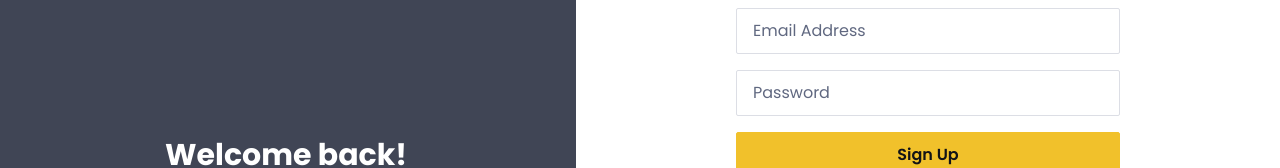
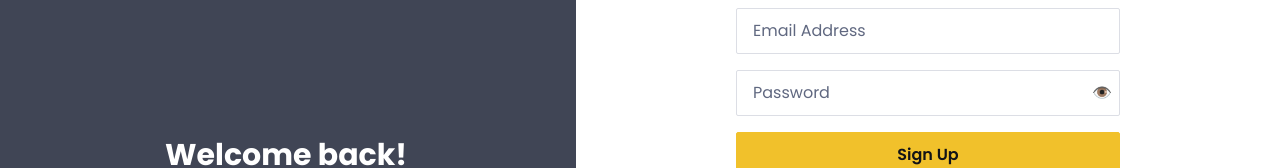
Before and after one commit to dewanshDT/wisdomweb, a React (Vite) app: page /auth/signup in a window 1280 px wide. Shown: the part 405-573 px from the top of the page. Built offline with nearby package versions, Linux system fonts and the light colour scheme.

Commit message:
modified the field to use password and ref

```diff
--- a/src/components/Field.tsx
+++ b/src/components/Field.tsx
@@ -1,22 +1,15 @@
-import { cva, type VariantProps } from 'class-variance-authority'
+import { forwardRef, HTMLProps, ForwardedRef, useState } from 'react'
 import clsx from 'clsx'
 import { twMerge } from 'tailwind-merge'
 
-const input = cva(
-  clsx(
-    'bg-white',
-    'placeholder:text-neutral-charcoal',
-    'border-neutral-divider',
-    'focus:outline-none',
-  ),
-  {
-    variants: {
+// Define your variant configuration here
+const inputVariants = {
   intent: {
-        primary: ['border', 'rounded-sm', 'focus:border-primary-600'],
+    primary: ['border', 'rounded-sm', 'focus:border-blue-600'],
     secondary: [
       'bg-transparent',
       'border-b-2',
-          'focus:border-primary-400',
+      'focus:border-blue-600',
       'px-[.5em] py-[.2em]',
     ],
   },
@@ -25,28 +18,75 @@ const input = cva(
     base: ['text-base', 'py-2.5', 'px-4'],
     medium: ['text-lg', 'py-3', 'px-5'],
   },
-    },
-    defaultVariants: {
-      intent: 'primary',
-      inputSize: 'base',
-    },
+}
+
+// Create a function that generates the class variance authority
+const createInputCVA = () => {
+  return clsx(
+    'relative',
+    'bg-white',
+    'placeholder:text-neutral-charcoal',
+    'border-neutral-divider',
+    'focus:outline-none',
+    'w-full',
+  )
+}
+
+// ForwardRef callback type
+type InputRefCallback = (instance: HTMLInputElement | null) => void
+
+// InputProps with ref forwarding support
+interface InputProps extends Omit<HTMLProps<HTMLInputElement>, 'className'> {
+  className?: string
+  intent?: keyof typeof inputVariants.intent
+  inputSize?: keyof typeof inputVariants.inputSize
+}
+
+const Field = forwardRef<InputRefCallback, InputProps>(
+  (
+    { className, intent = 'primary', inputSize = 'base', type, ...props },
+    ref,
+  ) => {
+    const [showPassword, setShowPassword] = useState(false)
+
+    const inputType = type === 'password' && showPassword ? 'text' : type
+
+    const inputClass = twMerge(
+      createInputCVA(),
+      clsx(inputVariants.intent[intent]),
+      clsx(inputVariants.inputSize[inputSize]),
+      className,
+    )
+
+    if (type !== 'password')
+      return (
+        <input
+          className={inputClass}
+          {...props}
+          ref={ref as ForwardedRef<HTMLInputElement>}
+        />
+      )
+
+    return (
+      <div className="relative w-full">
+        <input
+          type={inputType}
+          className={inputClass}
+          {...props}
+          ref={ref as ForwardedRef<HTMLInputElement>}
+        />
+        {type === 'password' && (
+          <button
+            type="button"
+            className="absolute top-1/2 -translate-y-1/2 right-2 text-gray-400 hover:text-gray-600 cursor-pointer"
+            onClick={() => setShowPassword(!showPassword)}
+          >
+            {showPassword ? '🙈' : '👁️'}
+          </button>
+        )}
+      </div>
+    )
   },
 )
 
-interface InputProps
-  extends React.InputHTMLAttributes<HTMLInputElement>,
-    VariantProps<typeof input> {}
-
-const Field: React.FC<InputProps> = ({
-  className,
-  intent,
-  inputSize,
-  ...props
-}) => (
-  <input
-    className={twMerge(input({ intent, inputSize }), className)}
-    {...props}
-  />
-)
-
 export default Field
```
Lines whose indentation alone changed are shown as unchanged.
